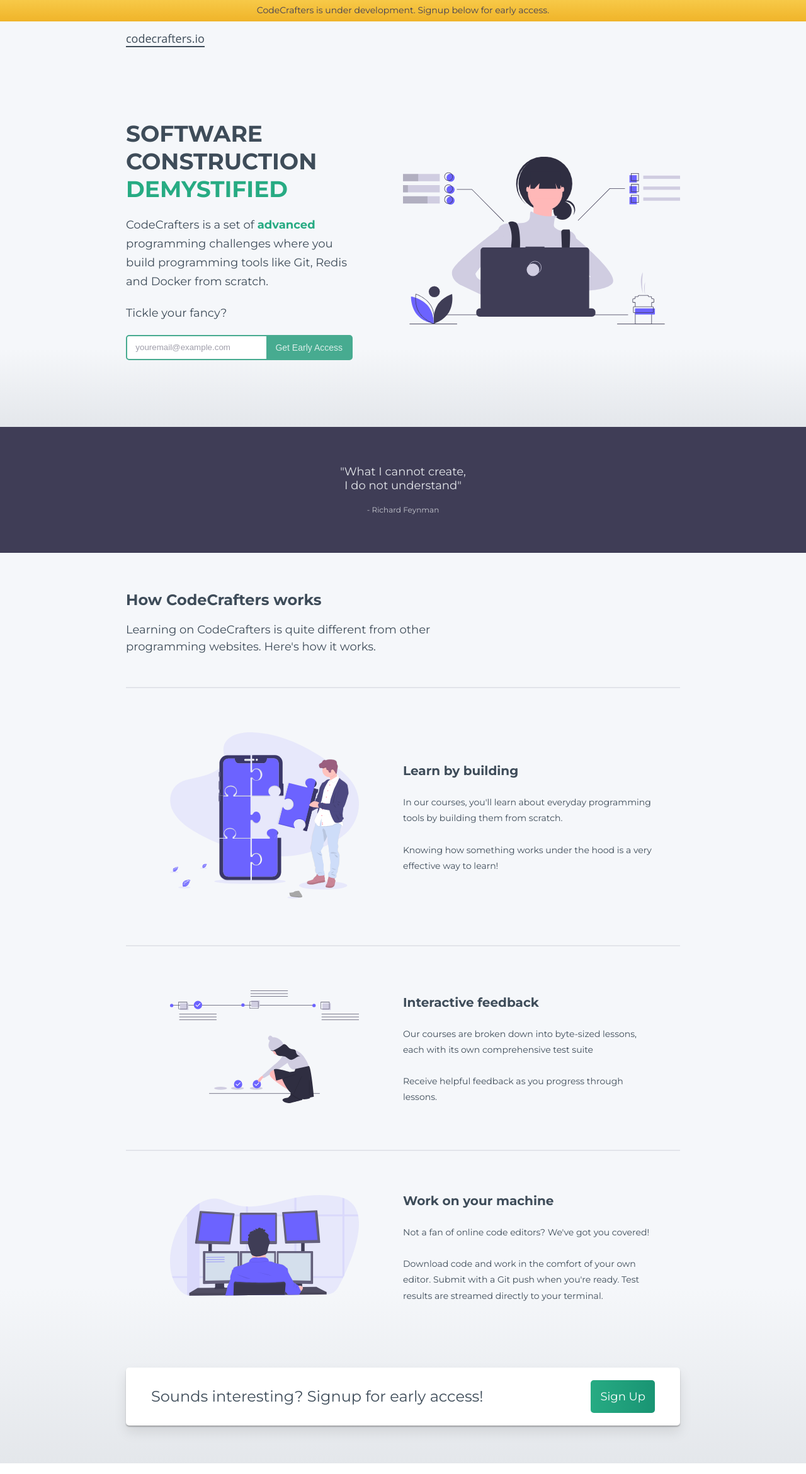
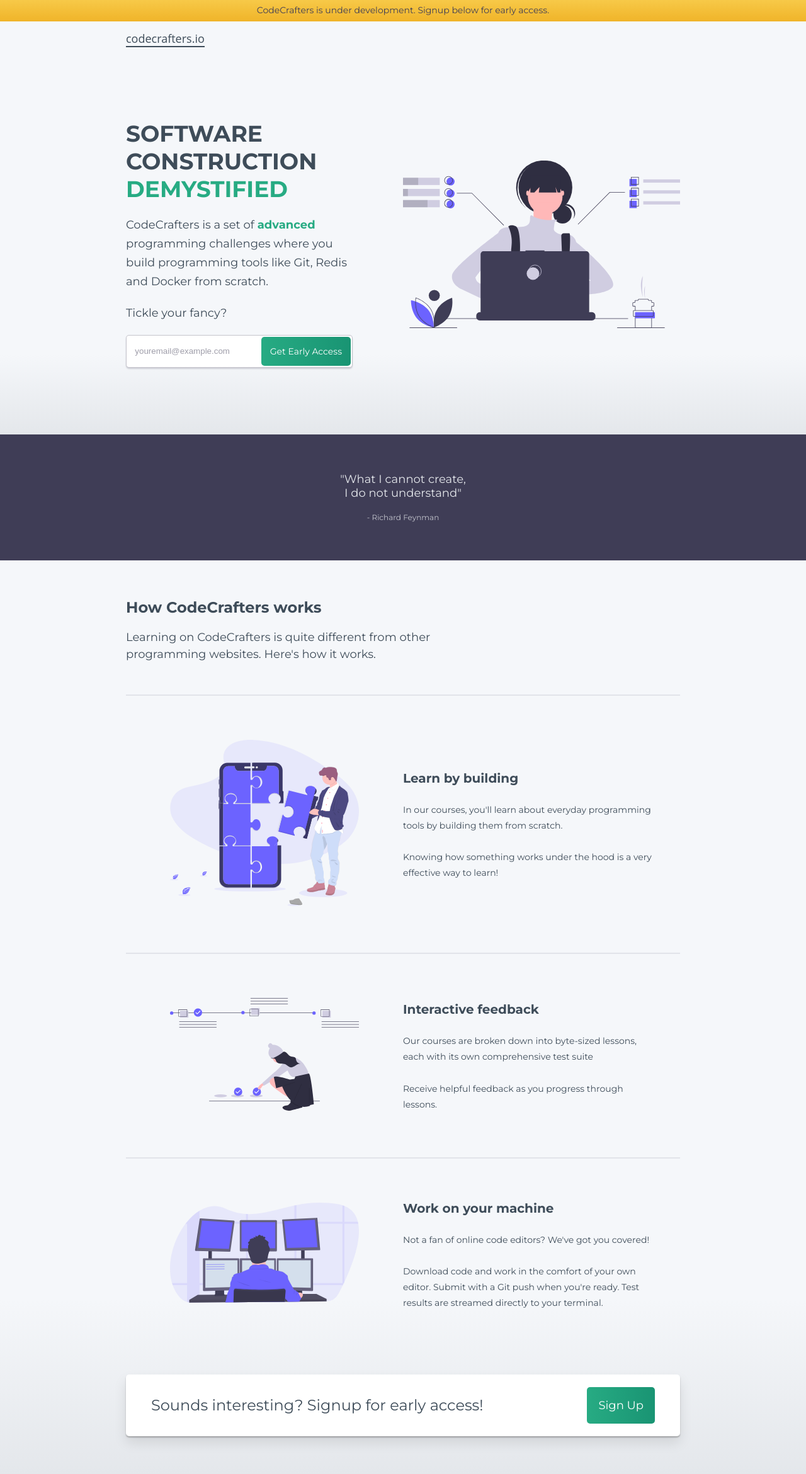
Before and after one commit to tapankavasthi/alpha-landing, a Jekyll site: the page built from index.html, in a window 1280 px wide. Shown: the whole page at 63% size. Built offline with Jekyll 4.4.1, drawn with Linux system fonts in a browser that asks for light colours.

Commit message:
Attempt button tweak

```diff
--- a/css/style.css
+++ b/css/style.css
@@ -6,8 +6,14 @@
 }
 
 a {
+
     color: inherit;
     text-decoration: none;
+}
+
+button {
+
+    border: none;
 }
 
 button:focus {
@@ -23,31 +29,37 @@
 /* Components  */
 .primary-button {
     display: inline-block;
-    background: linear-gradient(90deg, #27AB83, #199473);
-    padding: 15px;
+    padding: 1em;
     border-radius: 5px;
     color: #fff;
     font-size: 18px;
     font-family: "Montserrat", sans-serif;
-    /* margin-right: 20px; */
+    cursor: pointer;
+
+    background: linear-gradient(90deg, #27AB83, #199473);
+    transition-property: background;
+}
+
+.primary-button:hover {
+    background: linear-gradient(90deg, #199473, #147d64);
 }
 
 .secondary-button {
     display: inline-block;
     border: 1px solid #27AB83;
-    padding: 15px;
+    padding: 1em;
     border-radius: 5px;
     color: #27AB83;
     font-size: 18px;
     font-family: "Montserrat", sans-serif;
-    /* margin-right: 20px; */
+    cursor: pointer;
 }
 
 /* On mobile, make buttons full-width */
 @media only screen and (max-width: 400px) {
     .primary-button, .secondary-button {
         display: inline-block;
-        width: 100%;
+        width: auto;
         text-align: center;
         /* margin-bottom: 20px; */
     }
@@ -217,10 +229,18 @@
 
 .hero .early-access-form .email-input {
     background: #FFFFFF;
-    border: 2px solid #47AB90;
+    border: 1px solid rgba(63, 61, 86, 0.3);
+    box-shadow: 0px 2px 2px rgba(63, 61, 86, 0.2);
+
     border-radius: 5px;
     display: flex;
     transition-property: border;
+    transition-property: box-shadow;
+}
+
+.hero .early-access-form .email-input:hover {
+    border: 1px solid rgba(63, 61, 86, 0.35);
+    box-shadow: 0px 2px 2px rgba(63, 61, 86, 0.25);
 }
 
 .hero .early-access-form .email-input {
@@ -247,15 +267,18 @@
 }
 
 .hero .early-access-form .email-input input {
-    border-radius: 5px 5px 0px 0px;
-    padding: 1em 1em;
+    text-align: center;
 }
 
 @media only screen and (min-width: 600px) {
     .hero .early-access-form .email-input input {
-        padding: 0.8em 1em;
-        border-radius: 5px 0px 0px 5px;
+        text-align: left;
     }
+}
+
+.hero .early-access-form .email-input input {
+    border-radius: 5px;
+    padding: 1em 1em;
 }
 
 .hero .early-access-form .email-input input::placeholder {
@@ -265,30 +288,7 @@
 .hero .early-access-form .email-input button {
     flex-shrink: 0;
     font-size: 14px;
-    border: none;
-    background-color: #47ab90;
-    color: rgba(255, 255, 255, 0.8);
-    padding: 0.5em 1em;
-    cursor: pointer;
-    transition-property: background;
-}
-
-.hero .early-access-form .email-input button {
-    padding: 1em 1em;
-}
-
-@media only screen and (min-width: 600px) {
-    .hero .early-access-form .email-input button {
-        padding: 0.5em 1em;
-    }
-}
-
-.hero .early-access-form .email-input button:hover {
-    background-color: #1f8566;
-}
-
-.hero .early-access-form .email-input:hover {
-    border: 2px solid #148566;
+    margin: 2px;
 }
 
 .hero .early-access-form .email-input button,
--- a/early-access.html
+++ b/early-access.html
@@ -19,7 +19,7 @@
             <div class="email-input">
               <input type="email" placeholder="youremail@example.com" id="early-access-input">
               </input>
-            <button id="early-access-button">
+              <button id="early-access-button" class="primary-button">
                 Get Early Access
               </button>
             </div>
--- a/index.html
+++ b/index.html
@@ -31,7 +31,7 @@
             <div class="email-input">
               <input type="email" placeholder="youremail@example.com" id="early-access-input">
               </input>
-            <button id="early-access-button">
+              <button id="early-access-button" class="primary-button">
                 Get Early Access
               </button>
             </div>
```
Lines whose indentation alone changed are shown as unchanged.
